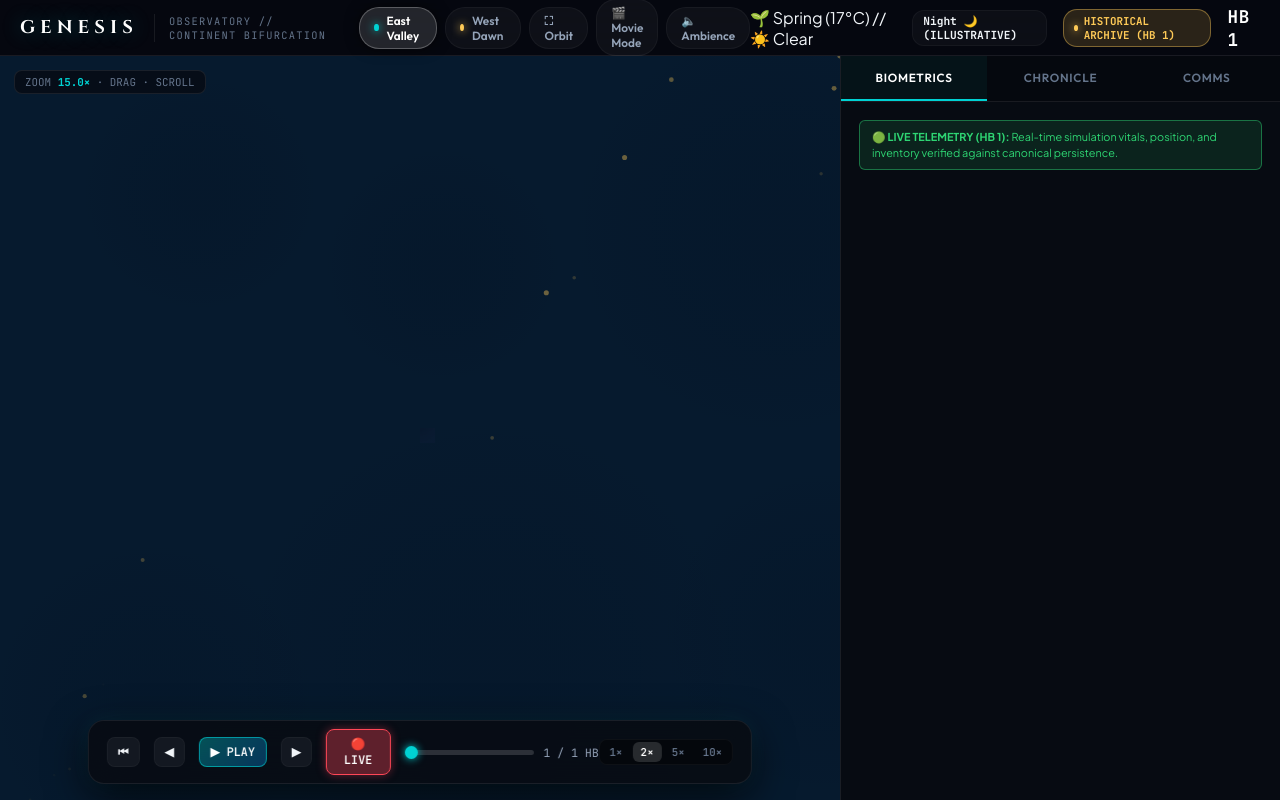
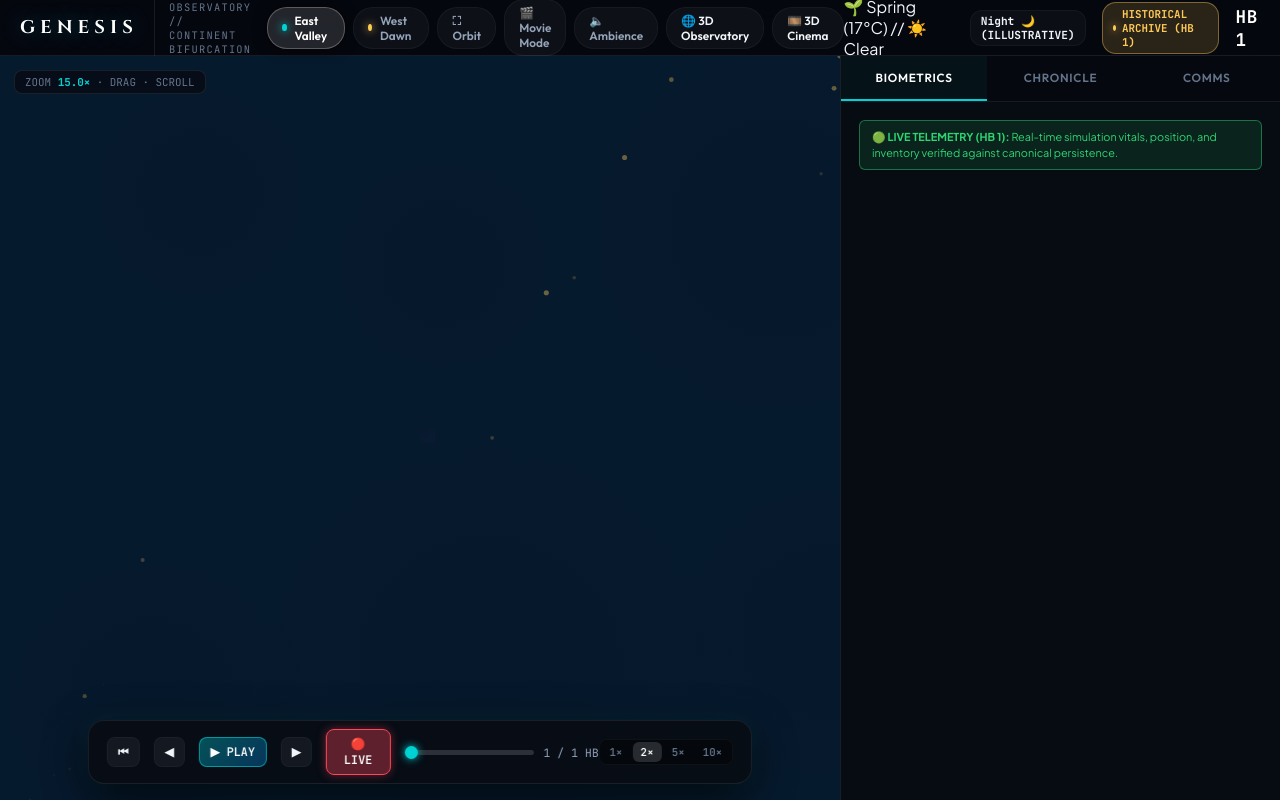
Before and after one commit to vortsghost2025/Genesis-Kernel-World-Sim, a plain HTML site: page world-sim/viewer/index.html in a window 1280 px wide. Drawn offline with Linux system fonts and the light colour scheme; animation ran at ten frames a second.

Commit message:
fix(viewer): restore root observatory as default view and add direct 3D navigation pills

```diff
--- a/world-sim/viewer/index.html
+++ b/world-sim/viewer/index.html
@@ -791,6 +791,8 @@ header {
         <div class="nav-pill" id="btn-fit">⛶ Orbit</div>
         <div class="nav-pill" id="btn-cinema" title="Toggle Cinematic Movie Mode">🎬 Movie Mode</div>
         <div class="nav-pill" id="btn-audio" title="Toggle Ambient Wind & Hearth Audio">🔈 Ambience</div>
+        <a href="./prototype/index.html" class="nav-pill" id="btn-observatory-3d" style="text-decoration:none; color:inherit;" target="_blank" title="Launch 3D Continuous World Observatory">🌐 3D Observatory</a>
+        <a href="./cinema/index.html" class="nav-pill" id="btn-cinema-3d" style="text-decoration:none; color:inherit;" target="_blank" title="Launch Full-Screen 3D Living Documentary">🎞️ 3D Cinema</a>
       </div>
     </div>
 
```
